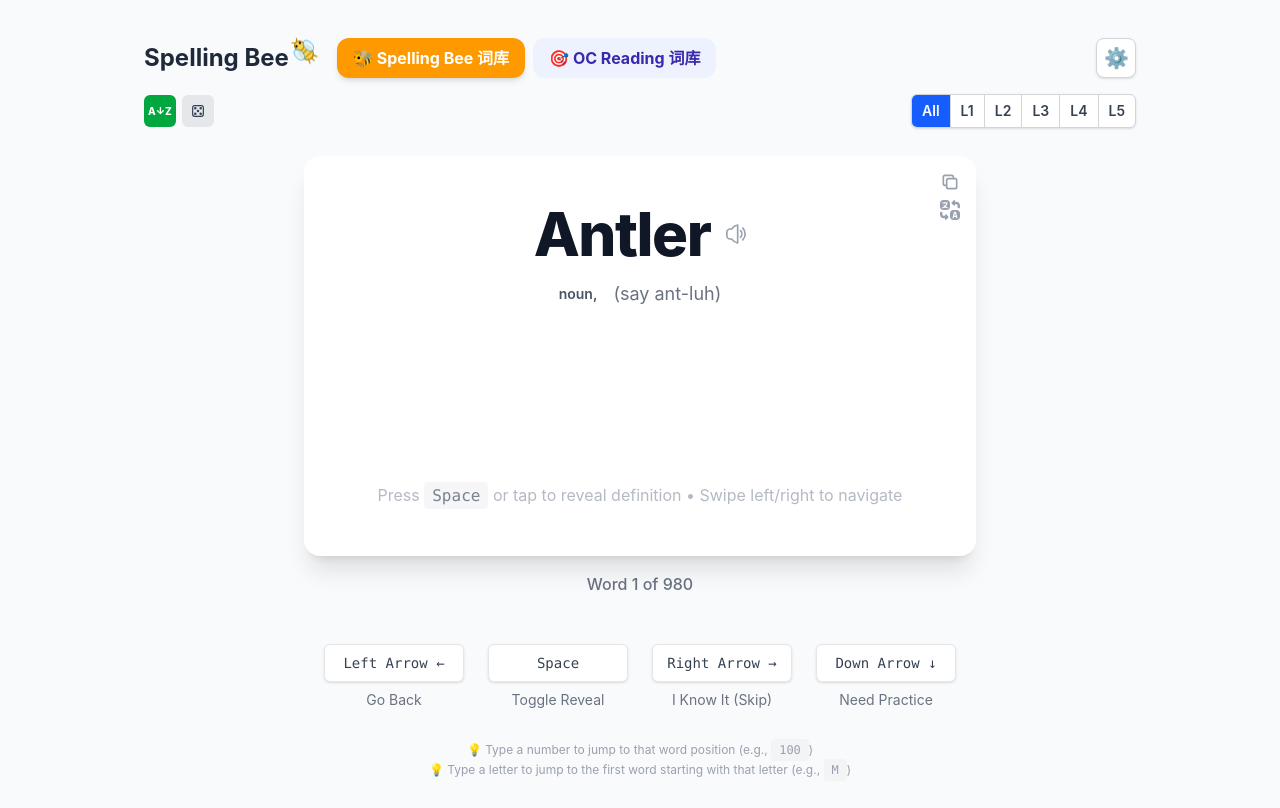
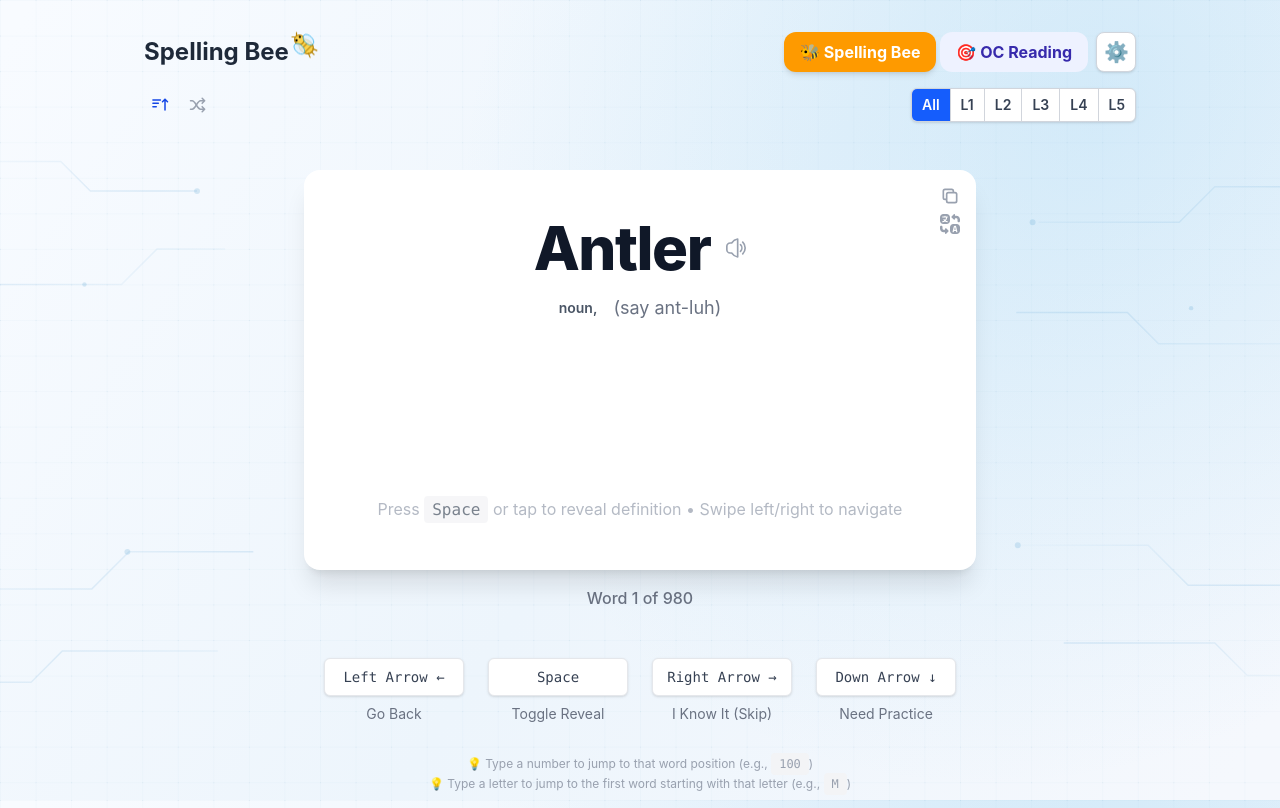
Before and after one commit to yuliuftd/SpellingBee, a React (Vite) app: page / in a window 1280 px wide. Built offline with nearby package versions, Linux system fonts and the light colour scheme.

Commit message:
add bg and adjusted layout

```diff
--- a/src/App.tsx
+++ b/src/App.tsx
@@ -408,6 +408,7 @@ function App() {
   const changeVocabularyMode = (nextMode: VocabularyMode) => {
     if (nextMode === mode) return;
     setMode(nextMode);
+    setEntryMessage("");
     setReviewMode(false);
     setSelectedLevel(null);
     setRandomMode(false);
@@ -575,41 +576,46 @@ function App() {
   ).sort((a, b) => (a || 0) - (b || 0));
 
   return (
-    <div className="min-h-screen flex flex-col items-center justify-center p-4">
-      <header className="w-full p-4 flex flex-col sm:flex-row justify-between items-center max-w-5xl gap-4">
+    <div className="min-h-screen flex flex-col items-center justify-start p-4">
+      <header className="w-full max-w-5xl p-4 flex flex-col items-center gap-3 sm:flex-row sm:justify-between sm:gap-4">
         <div className="flex items-center gap-0">
           <h1 className="text-xl sm:text-2xl font-bold text-gray-800">
             Spelling Bee
           </h1>
           <BeeIcon size="md" floating={true} rotation={315} />
         </div>
-        <div className="flex flex-wrap justify-center gap-2" role="group" aria-label="Vocabulary mode">
+        <div className="flex w-full items-center justify-between gap-2 sm:w-auto sm:justify-end">
+          <div className="flex flex-nowrap items-center gap-1" role="group" aria-label="Vocabulary mode">
             <button
               type="button"
               onClick={() => changeVocabularyMode("spelling")}
               aria-pressed={mode === "spelling"}
-            className={`px-4 py-2 rounded-xl font-bold transition-colors whitespace-nowrap ${
+              aria-label="Spelling Bee vocabulary"
+              className={`rounded-xl px-2 py-2 text-xs font-bold transition-colors whitespace-nowrap sm:px-4 sm:text-base ${
                 mode === "spelling"
                   ? "bg-amber-500 text-white shadow-md"
                   : "bg-amber-100 text-amber-900 hover:bg-amber-200"
               }`}
             >
-            🐝 Spelling Bee 词库
+              <span className="sm:hidden">🐝 Spelling</span>
+              <span className="hidden sm:inline">🐝 Spelling Bee</span>
             </button>
             <button
               type="button"
               onClick={() => changeVocabularyMode("oc")}
               aria-pressed={mode === "oc"}
-            className={`px-4 py-2 rounded-xl font-bold transition-colors whitespace-nowrap ${
+              aria-label="OC Reading vocabulary"
+              className={`rounded-xl px-2 py-2 text-xs font-bold transition-colors whitespace-nowrap sm:px-4 sm:text-base ${
                 mode === "oc"
                   ? "bg-indigo-600 text-white shadow-md"
                   : "bg-indigo-50 text-indigo-800 hover:bg-indigo-100"
               }`}
             >
-            🎯 OC Reading 词库
+              <span className="sm:hidden">🎯 OC Reading</span>
+              <span className="hidden sm:inline">🎯 OC Reading</span>
             </button>
           </div>
-        <div className="relative ml-auto self-end sm:self-auto" ref={settingsMenuRef}>
+        <div className="relative shrink-0" ref={settingsMenuRef}>
           <button
             type="button"
             onClick={() => setSettingsOpen((open) => !open)}
@@ -700,6 +706,7 @@ function App() {
             </div>
           )}
         </div>
+        </div>
       </header>
 
       {!reviewMode && !quizMode && (
@@ -715,13 +722,16 @@ function App() {
                 setCurrentIndex(0);
                 setCompleted(false);
               }}
-              className={`flex h-8 w-8 items-center justify-center rounded-md transition-colors ${
+              className={`flex h-8 w-8 items-center justify-center transition-colors ${
                 !randomMode
-                  ? "bg-green-600 text-white"
-                  : "bg-gray-200 text-gray-700 hover:bg-gray-300"
+                  ? "text-blue-700"
+                  : "text-gray-400 hover:text-blue-600"
               }`}
             >
-              <span className="text-[10px] font-extrabold leading-none">A↓Z</span>
+              <svg aria-hidden="true" viewBox="0 0 24 24" className="h-5 w-5" fill="none" stroke="currentColor" strokeWidth="1.8" strokeLinecap="round" strokeLinejoin="round">
+                <path d="M3.5 6h9M3.5 10h6.5M3.5 14h4" />
+                <path d="M18 18V5m-3 3 3-3 3 3" />
+              </svg>
             </button>
             <button
               type="button"
@@ -733,19 +743,15 @@ function App() {
                 setCurrentIndex(0);
                 setCompleted(false);
               }}
-              className={`flex h-8 w-8 items-center justify-center rounded-md transition-colors ${
+              className={`flex h-8 w-8 items-center justify-center transition-colors ${
                 randomMode
-                  ? "bg-purple-600 text-white"
-                  : "bg-gray-200 text-gray-700 hover:bg-gray-300"
+                  ? "text-purple-700"
+                  : "text-gray-400 hover:text-purple-600"
               }`}
             >
-              <svg aria-hidden="true" viewBox="0 0 24 24" className="h-4 w-4" fill="none" stroke="currentColor" strokeWidth="1.8">
-                <rect x="4" y="4" width="16" height="16" rx="3" />
-                <circle cx="8" cy="8" r="1" fill="currentColor" />
-                <circle cx="16" cy="8" r="1" fill="currentColor" />
-                <circle cx="12" cy="12" r="1" fill="currentColor" />
-                <circle cx="8" cy="16" r="1" fill="currentColor" />
-                <circle cx="16" cy="16" r="1" fill="currentColor" />
+              <svg aria-hidden="true" viewBox="0 0 24 24" className="h-5 w-5" fill="none" stroke="currentColor" strokeWidth="1.8" strokeLinecap="round" strokeLinejoin="round">
+                <path d="M3 7h2c4 0 6 10 10 10h5m-3-3 3 3-3 3" />
+                <path d="M3 17h2c4 0 6-10 10-10h5m-3-3 3 3-3 3" />
               </svg>
             </button>
           </div>
@@ -787,13 +793,16 @@ function App() {
         </div>
       )}
 
-      {mode === "oc" && !quizMode && (
-        <section className="w-full max-w-5xl px-4 pt-3">
-          {entryMessage && <p className="mt-2 text-sm text-indigo-700" role="status">{entryMessage}</p>}
-          {customWordsState.error && (
-            <p className="mt-2 text-sm text-red-600" role="alert">{customWordsState.error}</p>
+      <section className="w-full max-w-5xl px-4">
+        <div className="h-5 overflow-hidden text-sm leading-5">
+          {mode === "oc" && !quizMode && customWordsState.error && (
+            <p className="truncate text-red-600" role="alert">{customWordsState.error}</p>
           )}
-          {showOcAddForm && (
+          {mode === "oc" && !quizMode && !customWordsState.error && entryMessage && (
+            <p className="truncate text-indigo-700" role="status">{entryMessage}</p>
+          )}
+        </div>
+        {mode === "oc" && !quizMode && showOcAddForm && (
             <form
               onSubmit={handleAddOcWord}
               className="mt-3 rounded-2xl border border-indigo-100 bg-white p-5 shadow-sm"
@@ -867,7 +876,6 @@ function App() {
             </form>
         )}
       </section>
-      )}
 
       <main
         className="w-full max-w-2xl text-center"
--- a/src/index.css
+++ b/src/index.css
@@ -2,7 +2,12 @@
 
 @layer base {
   body {
-    background-color: var(--color-gray-50);
+    background-color: #f1f6fc;
+    background-image: url("/tech-background.svg");
+    background-position: center;
+    background-repeat: no-repeat;
+    background-size: cover;
+    background-attachment: fixed;
     color: var(--color-gray-900);
   }
 }
```
Also changed, not shown: public/tech-background.svg (added). Lines whose indentation alone changed are shown as unchanged.
